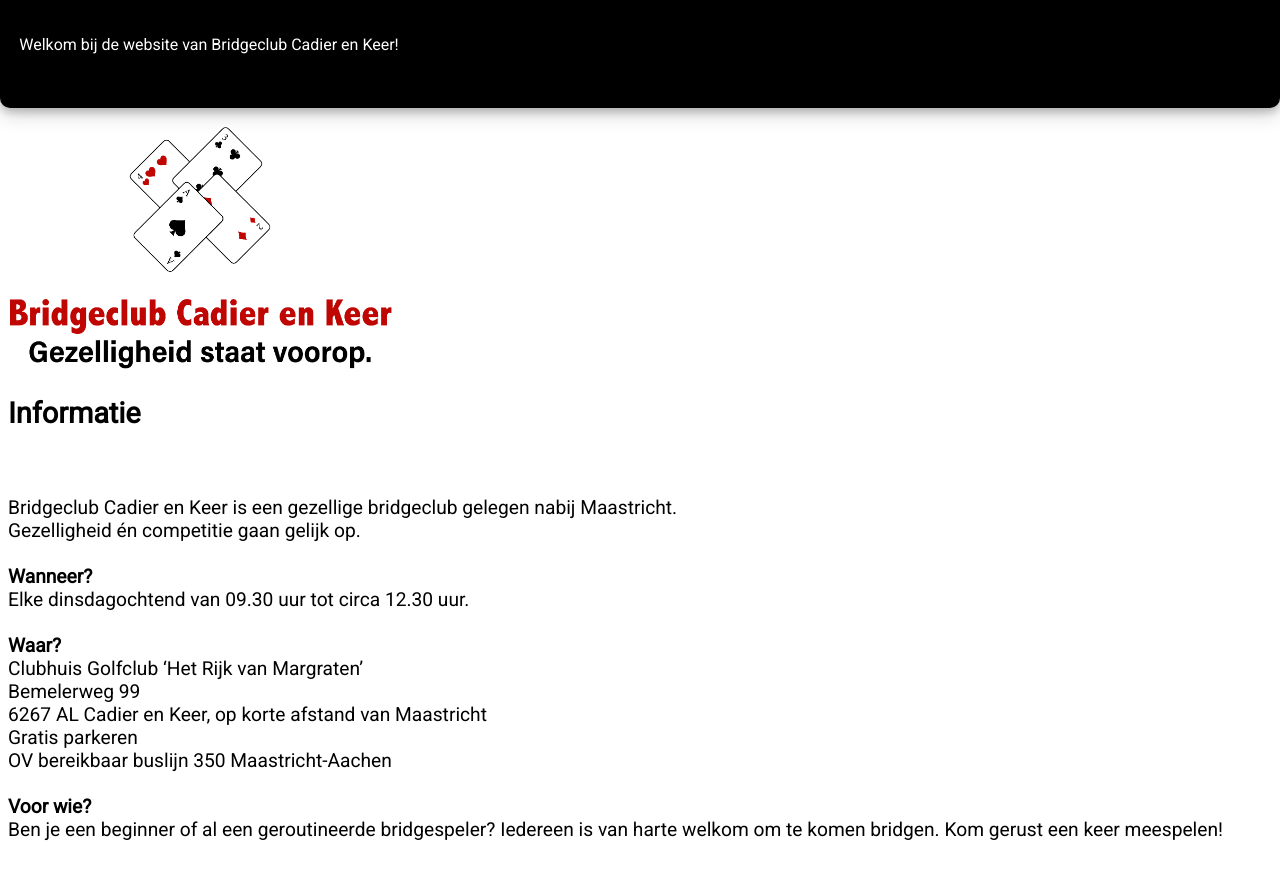
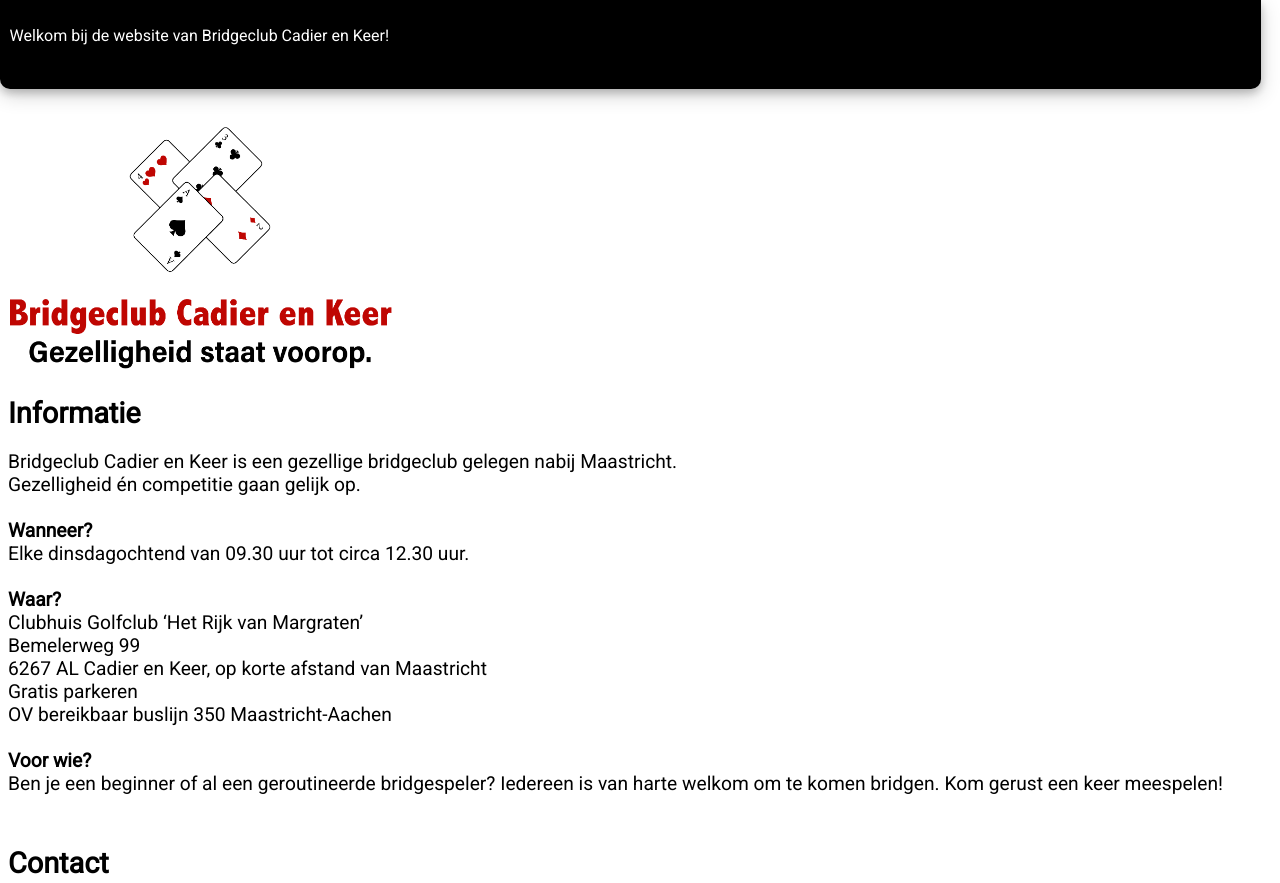
Before and after one commit to Rowanlikesdonuts/Bridgeclub, a plain HTML site: page index.html in a window 1280 px wide. Shown: the top 883 px of the page. Drawn offline with Linux system fonts and the light colour scheme.

Commit message:
Update index.html

```diff
--- a/index.html
+++ b/index.html
@@ -17,7 +17,7 @@
 		.title-bar {
 			background-color: #000000;
 			color: white;
-			padding: 1rem;
+			padding: 0.5rem;
 			font-size: 16px;
 			font-family: 'Roboto', sans-serif;
 			top: 0;
@@ -133,7 +133,7 @@ html {
 <img src="Picture1.png" alt="Logo bridgeclub Maastricht" class="fotozonderrand">
 	<H1 style="font-family: Roboto", sans-serif;><span style="font-weight: 900;">Informatie</span></H1>
 
-      <b><H2 style="font-family: Roboto", sans-serif;><p><br><br>
+      <b><H2 style="font-family: Roboto", sans-serif;>
 Bridgeclub Cadier en Keer is een gezellige bridgeclub gelegen nabij Maastricht. <br>Gezelligheid én competitie gaan gelijk op.<br><br>
       <span style="font-weight: 900;">Wanneer?</span><br>
       Elke dinsdagochtend van 09.30 uur tot circa 12.30 uur. <br><br>
```
